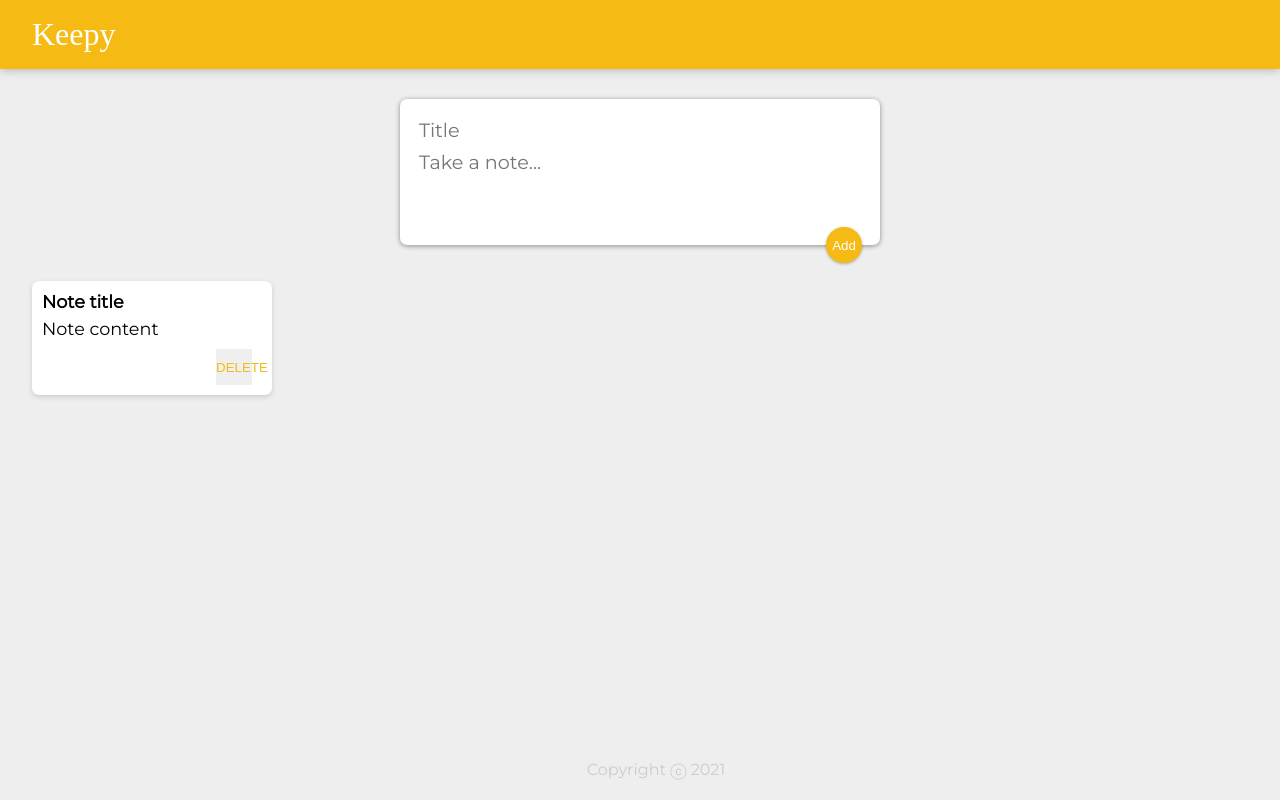
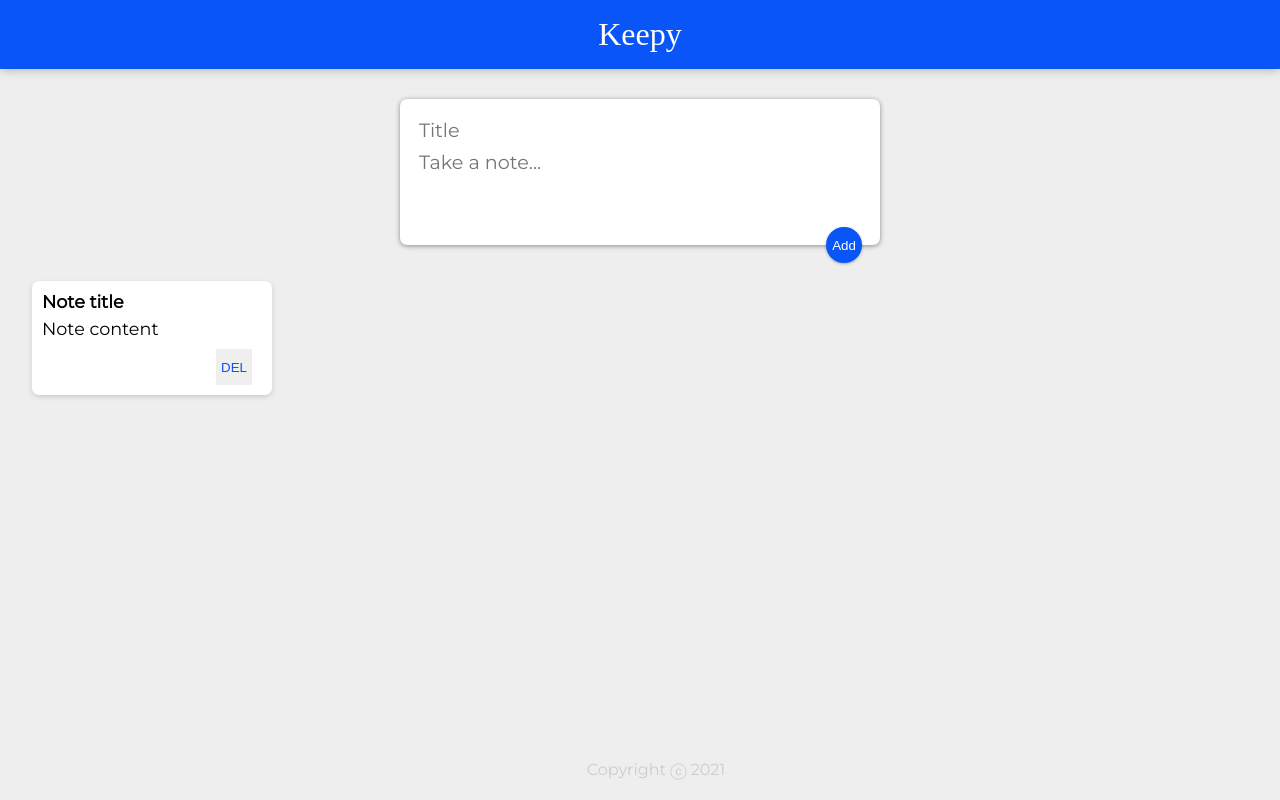
Before and after one commit to chandran-jr/Keepy, a React (Create React App) app: page / in a window 1280 px wide. Built offline with nearby package versions, Linux system fonts and the light colour scheme; a web font is replaced by a local one.

Commit message:
Add files via upload

```diff
--- a/public/styles.css
+++ b/public/styles.css
@@ -12,7 +12,7 @@ body {
 }
 
 header {
-  background-color: #f5ba13;
+  background-color: #0955f8;
   margin: auto -16px;
   padding: 16px 32px;
   box-shadow: 0 0 10px 0 rgba(0, 0, 0, 0.3);
@@ -22,6 +22,7 @@ header h1 {
   color: #fff;
   font-family: "McLaren", cursive;
   font-weight: 200;
+  text-align: center;
 }
 
 footer {
@@ -59,7 +60,7 @@ footer p {
   position: relative;
   float: right;
   margin-right: 10px;
-  color: #f5ba13;
+  color: #0955f8;
   border: none;
   width: 36px;
   height: 36px;
@@ -90,7 +91,7 @@ form button {
   position: absolute;
   right: 18px;
   bottom: -18px;
-  background: #f5ba13;
+  background: #0955f8;
   color: #fff;
   border: none;
   border-radius: 50%;
--- a/src/Note.js
+++ b/src/Note.js
@@ -5,7 +5,7 @@ function Note(props) {
     <div className="note">
       <h1>{props.title}</h1>
       <p>{props.content}</p>
-      <button>DELETE</button>
+      <button>DEL</button>
     </div>
   );
 }
```
